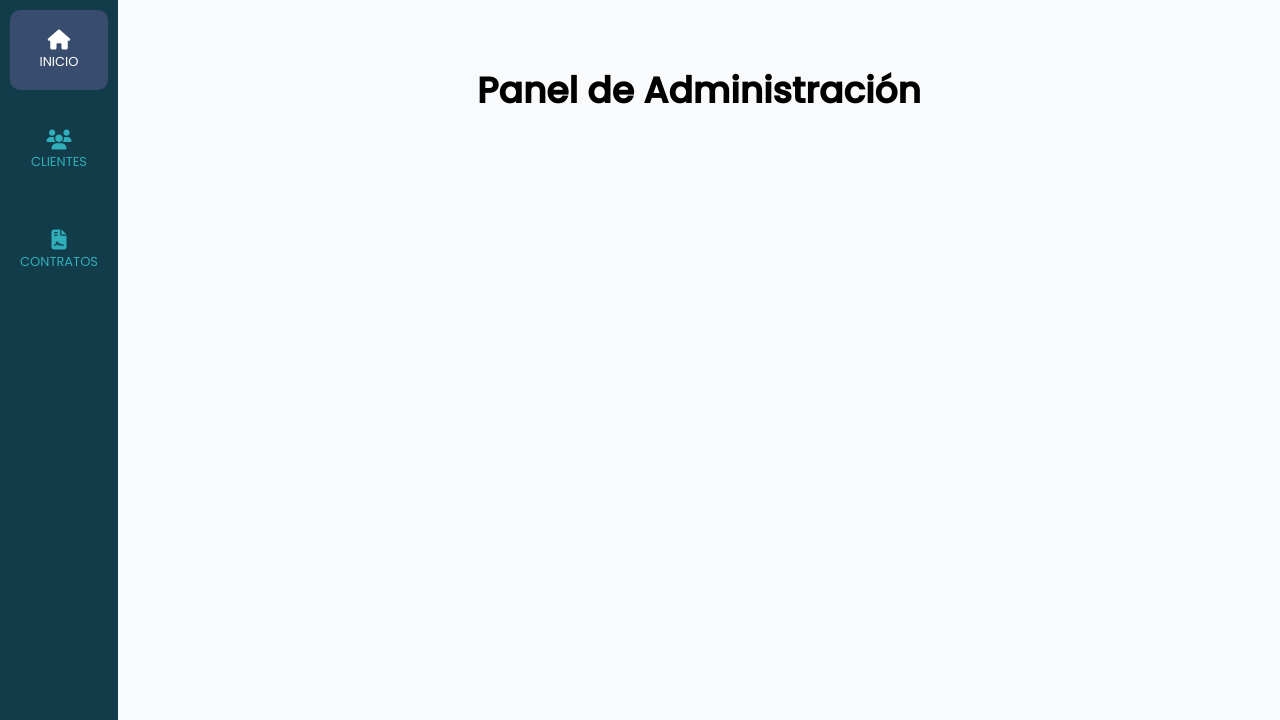
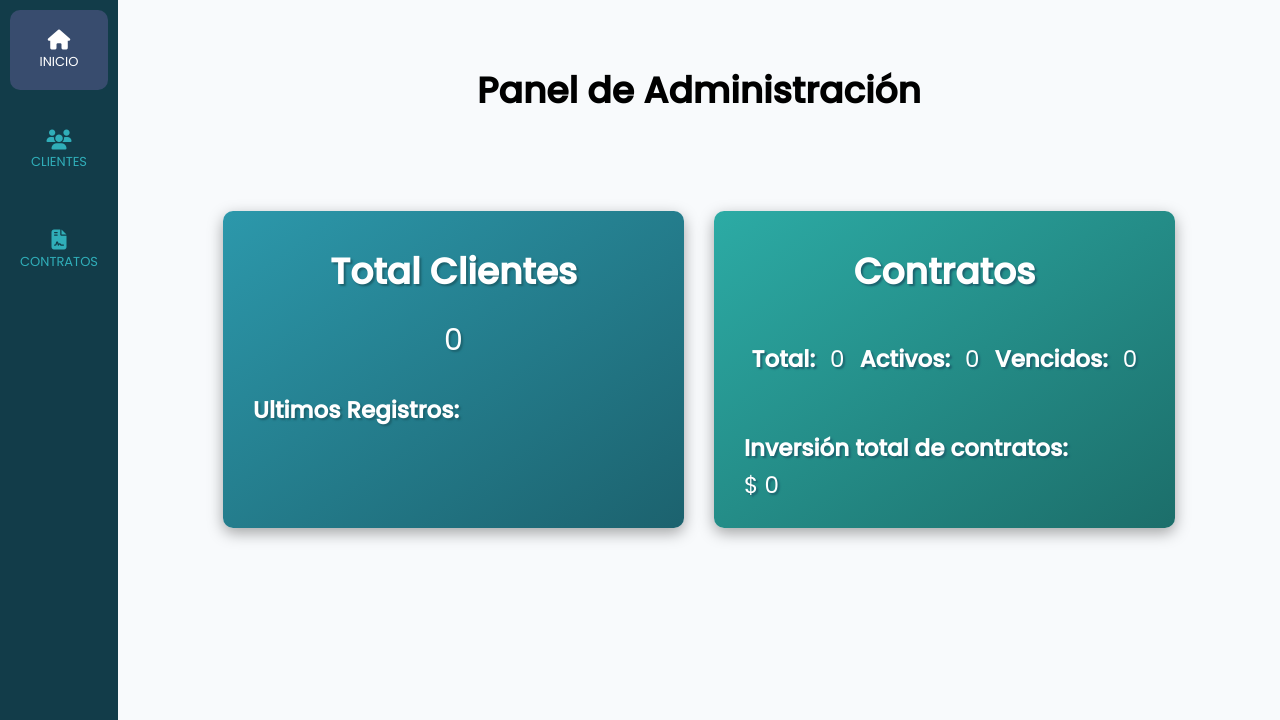
Before and after one commit to juancpdev/Scrivena, a PHP site: page /admin/dashboard in a window 1280 px wide. Shown: the part 80-800 px from the top of the page. Run offline with PHP 8.4, Linux system fonts and the light colour scheme; the visitor is signed in with stand-in values (Sample User, id 1); data that the repository does not hold is empty; some libraries are stand-ins or nearby versions.

Commit message:
primeras tarjetas panel admin

```diff
--- a/controllers/DashboardController.php
+++ b/controllers/DashboardController.php
@@ -2,7 +2,9 @@
 
 namespace Controllers;
 
+use Model\Contrato;
 use MVC\Router;
+use Model\Usuario;
 
 class DashboardController {
 
@@ -11,8 +13,45 @@ class DashboardController {
             header('Location: /');
         }
 
+        $clientes = Usuario::whereArray(["admin" => "0"]);
+        $contratos = Contrato::all();
+        $contratos_vencidos = 0;
+        $ingresos = 0;
+
+        // Obtener ultimos registros
+        $registros = Usuario::get(3);
+
+
+        // Calcular los ingresos
+        foreach($contratos as $contrato) {
+            $ingresos += $contrato->inversion;
+        }
+
+        // Contratos Vencidos
+        foreach($contratos as $contrato) {
+            $fecha_fin_timestamp = strtotime($contrato->fecha_fin);
+            // Obtener el tiempo actual en timestamp
+            $tiempo_actual_timestamp = time();
+            // Verificar si la fecha de finalización ha pasado
+            $fecha_fin_pasada = $fecha_fin_timestamp < $tiempo_actual_timestamp;
+
+            if($fecha_fin_pasada) {
+                $contratos_vencidos += 1;
+            }
+        }
+
+        // Contratos Activos
+        $contratos_activos = count($contratos) - $contratos_vencidos;
+
+
         $router->render('admin/dashboard/index', [
-            'titulo' => 'Panel de Administración'
+            'titulo' => 'Panel de Administración',
+            'contratos' => $contratos,
+            'clientes' => $clientes,
+            'contratos_vencidos' => $contratos_vencidos,
+            'contratos_activos' => $contratos_activos,
+            'registros' => $registros,
+            'ingresos' => $ingresos
         ]);
     }
 }
--- a/models/ActiveRecord.php
+++ b/models/ActiveRecord.php
@@ -123,9 +123,9 @@ class ActiveRecord {
 
     // Obtener Registros con cierta cantidad
     public static function get($limite) {
-        $query = "SELECT * FROM " . static::$tabla . " LIMIT {$limite} ORDER BY id DESC" ;
+        $query = "SELECT * FROM " . static::$tabla . " ORDER BY id DESC LIMIT {$limite} " ;
         $resultado = self::consultarSQL($query);
-        return array_shift( $resultado ) ;
+        return $resultado;
     }
 
     // Paginar los registros
--- /dev/null
+++ b/src/scss/admin/_bloques.scss
@@ -0,0 +1,83 @@
+@use 'base/mixins' as m;
+@use 'base/variables' as v;
+
+.bloques {
+   @include m.contenedor;
+   @include m.tablet {
+        margin-top: 10rem;
+   }
+
+   &__grid {
+       @include m.grid(1, 3rem);
+       @include m.desktop {
+           @include m.grid(2, 3rem);
+       }
+   }
+}
+
+.bloque {
+    padding: 3rem;
+    color: v.$blanco;
+    border-radius: 1rem;
+    @include m.shadow;
+
+    &:nth-child(1) {
+       @include m.bg-gradient(#1C626E);
+    }
+    &:nth-child(2) {
+        @include m.bg-gradient(#1C6E6A);
+    }
+    &:nth-child(3) {
+        @include m.bg-gradient(#1C6E6A);
+    }
+     &:nth-child(4) {
+        @include m.bg-gradient(#1C626E);
+    }
+    &__contenido {
+        margin-top: 3rem;
+    }
+    &__heading {
+        margin: 1rem 0 0 0;
+        font-size: 3.6rem;
+        text-shadow: 2px 2px 2px v.$principal;
+    }
+    &__heading2 {
+        text-shadow: 2px 2px 2px v.$principal;
+        font-size: 2.3rem;
+        margin: 0;
+    }
+    &__texto {
+        margin: 1rem 0;
+        font-size: 3rem;
+        text-align: center;
+        text-shadow: 2px 2px 2px v.$principal;
+    }
+    &__texto2 {
+        text-shadow: 2px 2px 2px v.$principal;
+        font-size: 2.3rem;
+        padding-left: 1.5rem;
+        display: flex;
+        align-items: center;
+    }
+
+    &__flex {
+        display: flex;
+        justify-content: space-around;
+    }
+
+    &__flex--contenedor {
+        display: flex;
+        align-items: center;
+    }
+
+    &__abajo {
+        margin-top: 4rem;
+        .bloque__contenido, .bloque__texto2 {
+            margin: 0;
+            padding: 0;
+            margin-top: 1rem;
+        }
+
+    }
+
+}
--- a/src/scss/admin/_index.scss
+++ b/src/scss/admin/_index.scss
@@ -2,3 +2,4 @@
 @forward 'paginacion';
 @forward 'table';
 @forward 'cliente';
+@forward 'bloques';
--- a/src/scss/admin/_table.scss
+++ b/src/scss/admin/_table.scss
@@ -80,5 +80,9 @@
         }
     }
 
-
+    .fecha-pasada {
+        background-color: rgba(175, 102, 102, 0.466);
+        color: rgb(146, 146, 146);
+        cursor: not-allowed;
+    }
 }
--- a/src/scss/base/_mixins.scss
+++ b/src/scss/base/_mixins.scss
@@ -224,3 +224,18 @@
         width: 80%;
     }
 }
+
+@mixin card {
+    border: 1px solid lighten(v.$gris, 10);
+    padding: 3rem;
+
+    &__nombre {
+        font-weight: v.$black;
+        font-size: 2.6rem;
+        margin: 2rem 0;
+    }
+}
+
+@mixin bg-gradient($bg_color) {
+    background-image: linear-gradient(to left top, $bg_color, lighten($bg_color, 15%));
+}
--- a/views/admin/dashboard/index.php
+++ b/views/admin/dashboard/index.php
@@ -1 +1,59 @@
 <h2 class="dashboard__heading"> <?php echo $titulo; ?> </h2>
+
+<main class="bloques">
+    <div class="bloques__grid">
+        <div class="bloque">
+            <h3 class="bloque__heading">Total Clientes</h3>
+            <div class="bloque__contenido">
+                <p class="bloque__texto">
+                    <?php echo count($clientes); ?>
+                </p>
+            </div>
+            <div class="bloque__abajo">
+                <h3 class="bloque__heading2">Ultimos Registros:</h3>
+                <div class="bloque__contenido">
+                    <p class="bloque__texto">
+                        <?php foreach($registros as $registro) { ?>
+                            <?php if($registro->admin === "0") { ?>
+                                <p><?php echo $registro->nombre . " " . $registro->apellido; ?></p>
+                            <?php } ?>
+                        <?php } ?>
+                    </p>
+                </div>
+            </div>
+        </div>
+
+        <div class="bloque">
+            <h3 class="bloque__heading">Contratos</h3>
+            <div class="bloque__contenido">
+                <div class="bloque__flex">
+                    <div>
+                        <div class="bloque__flex--contenedor">
+                            <h3 class="bloque__heading2">Total:</h3>
+                            <p class="bloque__texto2"><?php echo count($contratos); ?></p>
+                        </div>
+                    </div>
+                    <div>
+                        <div class="bloque__flex--contenedor">
+                            <h3 class="bloque__heading2">Activos:</h3>
+                            <p class="bloque__texto2"><?php echo $contratos_activos; ?></p>
+                        </div>
+                    </div>
+                    <div>
+                        <div class="bloque__flex--contenedor">
+                            <h3 class="bloque__heading2">Vencidos:</h3>
+                            <p class="bloque__texto2"><?php echo $contratos_vencidos; ?></p>
+                        </div>
+                    </div>
+                </div>
+            </div>
+            <div class="bloque__abajo">
+                <h3 class="bloque__heading2">Inversión total de contratos:</h3>
+                <div class="bloque__contenido">
+                    <p class="bloque__texto2">$ <?php echo $ingresos; ?></p>
+                </div>
+            </div>
+        </div>
+
+    </div>
+</main>
```
Also changed, not shown: views/admin/contratos/index.php (+17 -12 lines), public/build/css/app.css, 6 other files.
